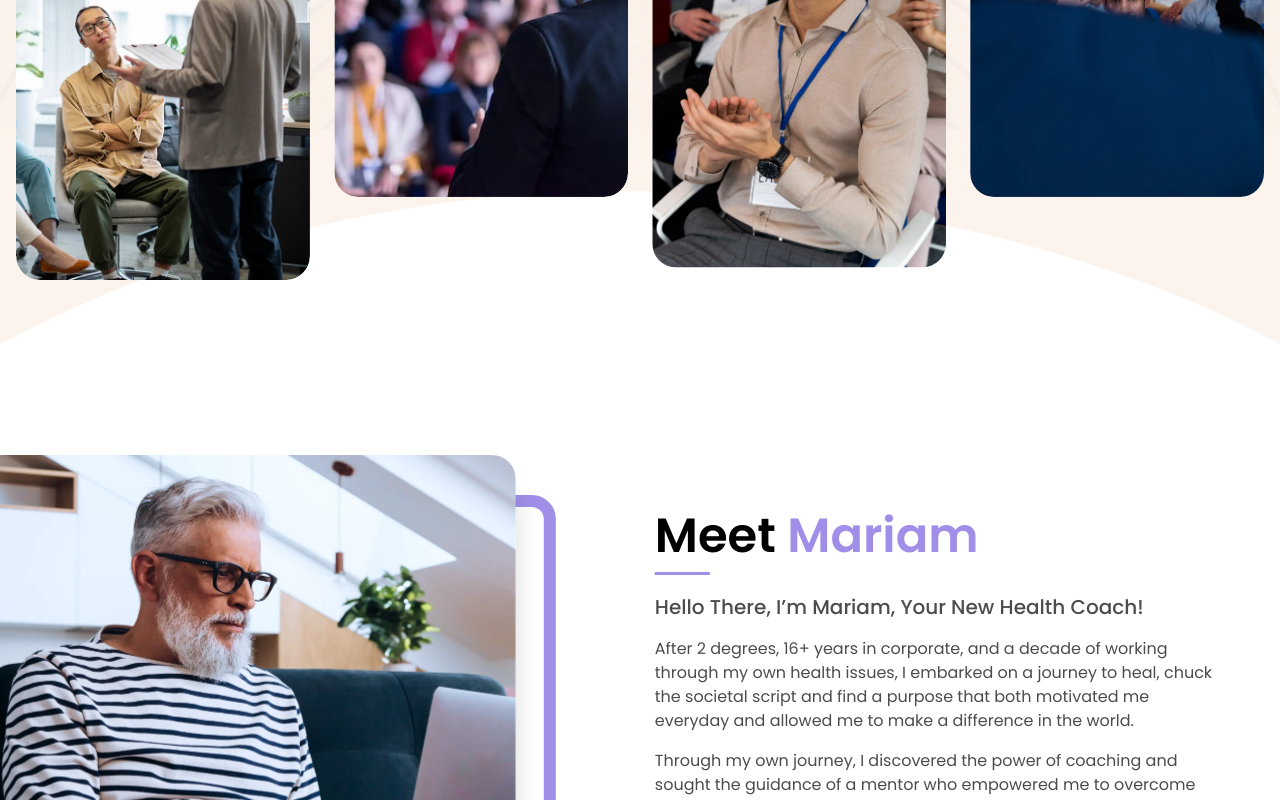
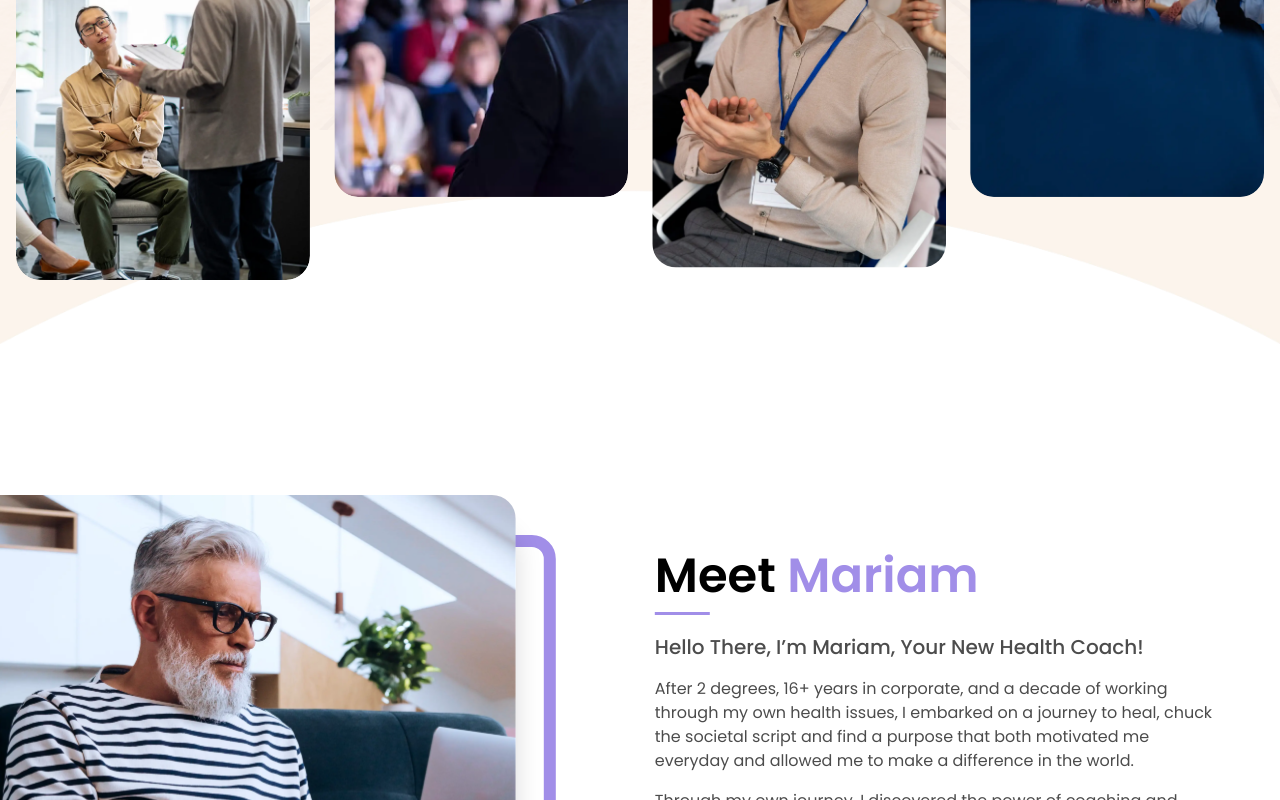
Before and after one commit to Shreya-454/wellnest, a React (Create React App) app: page / in a window 1280 px wide. Shown: the part 680-1480 px from the top of the page. Built offline with nearby package versions, Linux system fonts and the light colour scheme.

Commit message:
ui updates

```diff
--- a/src/components/Meet.jsx
+++ b/src/components/Meet.jsx
@@ -7,7 +7,7 @@ const Meet = () => {
   return (
     <div className=' relative' id='about'>
         <img src={meetEllipse} alt="ellipse" className='absolute top-0  object-cover w-full z-[-1]' />
-      <div className='max-w-[1440px] mx-auto xl:pt-[365px] lg:pt-56 sm:pt-32 pt-24'>
+      <div className='max-w-[1440px] mx-auto xl:pt-[405px] lg:pt-56 sm:pt-32 pt-24'>
         <div className="container max-w-[1322px] px-4 xl:-translate-x-[4%]">
       <div className="flex flex-row flex-wrap -mx-3">
       <div className="lg:w-1/2 w-full flex justify-center px-3">
```
